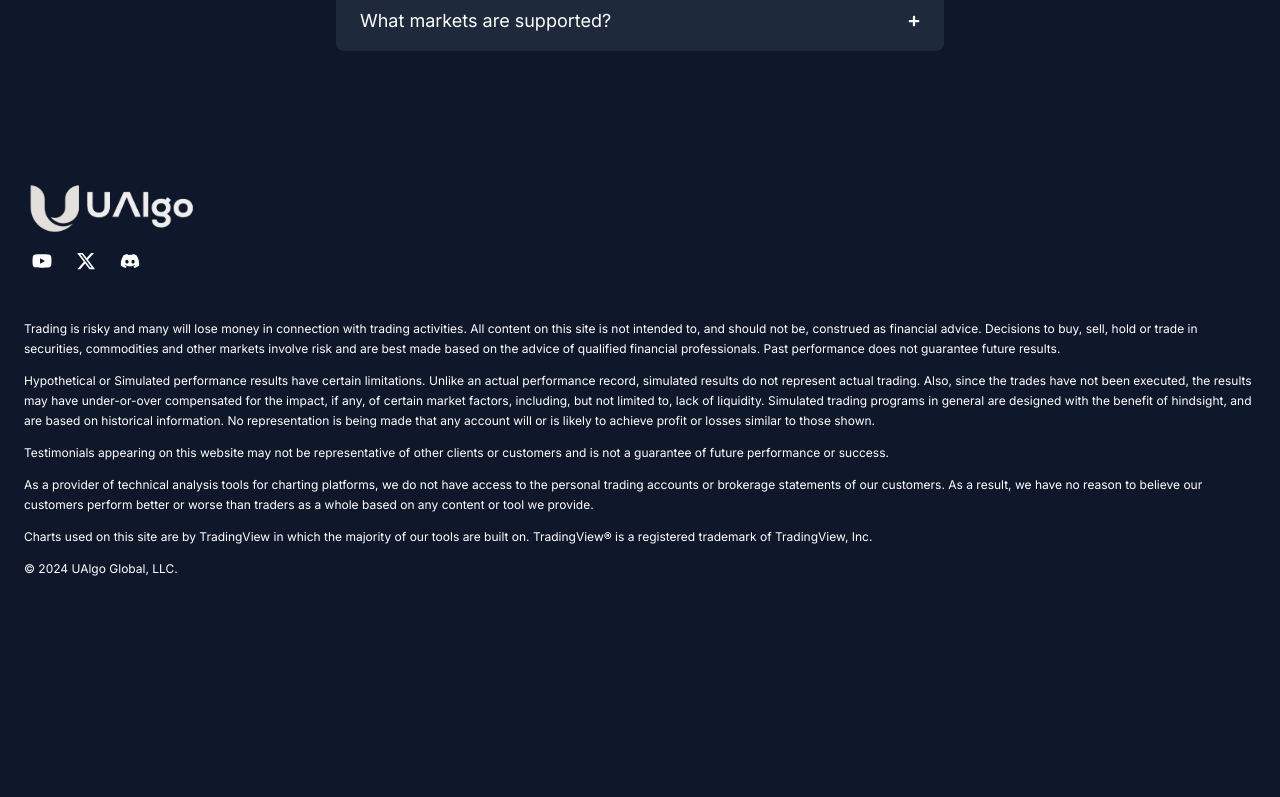
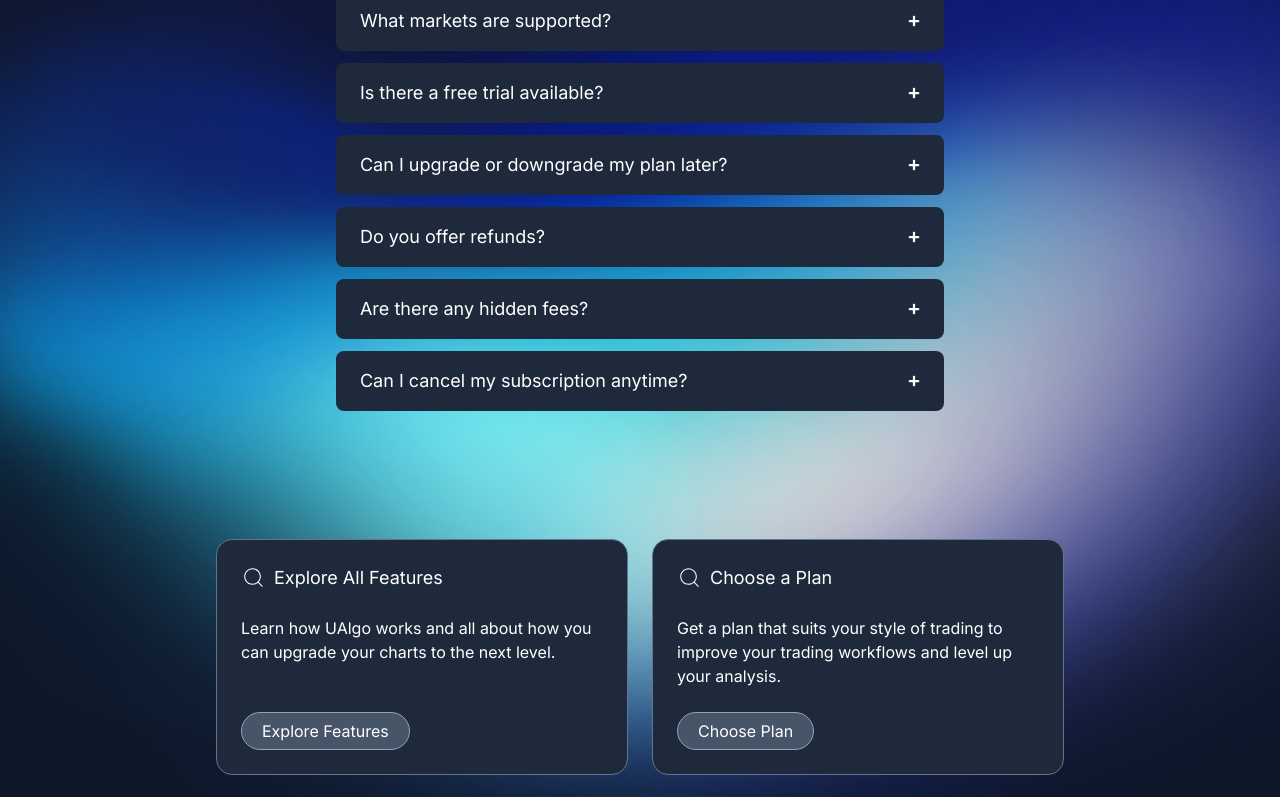
Before and after one commit to bulutyerli/trading-landing-page-prototype, a Next.js app: page / in a window 1280 px wide. Shown: the part 6483-7280 px from the top of the page. Before the commit the page ends 7126 px from the top, so only its background shows below. Built offline with nearby package versions, Linux system fonts and the light colour scheme.

Commit message:
add information boxes

```diff
--- a/src/app/components/CustomButton.tsx
+++ b/src/app/components/CustomButton.tsx
@@ -3,7 +3,7 @@ export default function CustomButton({
   className,
 }: {
   text: string;
-  className: string;
+  className?: string;
 }) {
   return (
     <div
--- a/src/app/components/FAQ.tsx
+++ b/src/app/components/FAQ.tsx
@@ -10,7 +10,8 @@ import { FaPlus, FaMinus } from 'react-icons/fa';
 
 export default function FAQ() {
   return (
-    <section className="space-y-8">
+    <section className="px-6 pb-[500px] -mb-[500px] bg-[url('/pricebg.png')] bg-[length:150%_100%] bg-no-repeat bg-center">
+      <div className="space-y-8">
         <h2 className="text-4xl lg:text-7xl font-bold text-center">
           Frequent Questions
         </h2>
@@ -44,6 +45,7 @@ export default function FAQ() {
             );
           })}
         </div>
+      </div>
     </section>
   );
 }
--- /dev/null
+++ b/src/app/components/InformationBox.tsx
@@ -0,0 +1,33 @@
+import Link from 'next/link';
+import CustomButton from './CustomButton';
+
+export default function InformationBox({
+  icon,
+  title,
+  desc,
+  buttonText,
+  href,
+}: {
+  icon: React.ReactNode;
+  title: string;
+  desc: string;
+  buttonText: string;
+  href: string;
+}) {
+  return (
+    <div className="w-full p-6 flex flex-col gap-6 border rounded-2xl bg-slate-800 border-slate-500">
+      <h2 className="flex items-center gap-2 text-lg">
+        {icon} {title}
+      </h2>
+      <p className="flex-1 text-pretty">{desc}</p>
+      <div className="group inline-block relative rounded-full">
+        <Link
+          className="inline-block px-5 py-1.5 rounded-full border relative transition-all text-balance text-center   text-white hover:text-white border-slate-400 bg-slate-600 hover:bg-slate-500"
+          href={href}
+        >
+          {buttonText}
+        </Link>
+      </div>
+    </div>
+  );
+}
--- a/src/app/data/faq.ts
+++ b/src/app/data/faq.ts
@@ -38,4 +38,59 @@ export const questions = [
       },
     ],
   },
+  {
+    title: 'Is there a free trial available?',
+    content: [
+      {
+        p: 'Yes, we offer a 7-day free trial for our Premium Plan. You can try out all the features before committing to a subscription.',
+      },
+      {
+        p: 'To start the free trial, simply select the Premium Plan and sign up. You will not be charged until the trial period ends.',
+      },
+    ],
+  },
+  {
+    title: 'Can I upgrade or downgrade my plan later?',
+    content: [
+      {
+        p: 'Yes, you can upgrade or downgrade your plan at any time from your account settings. The changes will take effect immediately.',
+      },
+      {
+        p: 'If you upgrade, you will only pay the difference for the remaining period of your subscription.',
+      },
+    ],
+  },
+  {
+    title: 'Do you offer refunds?',
+    content: [
+      {
+        p: 'We offer a 30-day money-back guarantee on all plans. If you are not satisfied with the service, you can request a full refund within 30 days of your purchase.',
+      },
+      {
+        p: 'To request a refund, please contact our support team with your order details.',
+      },
+    ],
+  },
+  {
+    title: 'Are there any hidden fees?',
+    content: [
+      {
+        p: 'No, there are no hidden fees. The price you see is the price you pay, including any applicable taxes.',
+      },
+      {
+        p: 'We believe in transparent pricing, so you will never be surprised by unexpected charges.',
+      },
+    ],
+  },
+  {
+    title: 'Can I cancel my subscription anytime?',
+    content: [
+      {
+        p: 'Yes, you can cancel your subscription at any time from your account settings. Your access will continue until the end of the current billing cycle.',
+      },
+      {
+        p: 'After cancellation, you will not be charged again, and you can re-subscribe at any time in the future.',
+      },
+    ],
+  },
 ];
--- a/src/app/page.tsx
+++ b/src/app/page.tsx
@@ -3,10 +3,11 @@ import FeatureOne from './components/Features/FeatureOne';
 import FeatureThree from './components/Features/FeatureThree';
 import FeatureTwo from './components/Features/FeatureTwo';
 import FeatureWrapper from './components/Features/FeatureWrapper';
-import Features from './components/Features/FeatureWrapper';
 import Hero from './components/Hero';
+import InformationBox from './components/InformationBox';
 import Pricing from './components/Pricing';
 import Reviews from './components/Reviews';
+import { CiSearch } from 'react-icons/ci';
 
 export default function Home() {
   return (
@@ -56,6 +57,22 @@ export default function Home() {
       <Reviews />
       <Pricing />
       <FAQ />
+      <section className="container mx-auto px-6 max-w-4xl flex flex-col sm:flex-row gap-6 mt-32">
+        <InformationBox
+          icon={<CiSearch size={25} />}
+          title="Explore All Features"
+          desc="Learn how UAlgo works and all about how you can upgrade your charts to the next level."
+          buttonText="Explore Features"
+          href="/"
+        />
+        <InformationBox
+          icon={<CiSearch size={25} />}
+          title="Choose a Plan"
+          desc="Get a plan that suits your style of trading to improve your trading workflows and level up your analysis."
+          buttonText="Choose Plan"
+          href="/pricing"
+        />
+      </section>
     </main>
   );
 }
```
Lines whose indentation alone changed are shown as unchanged.
